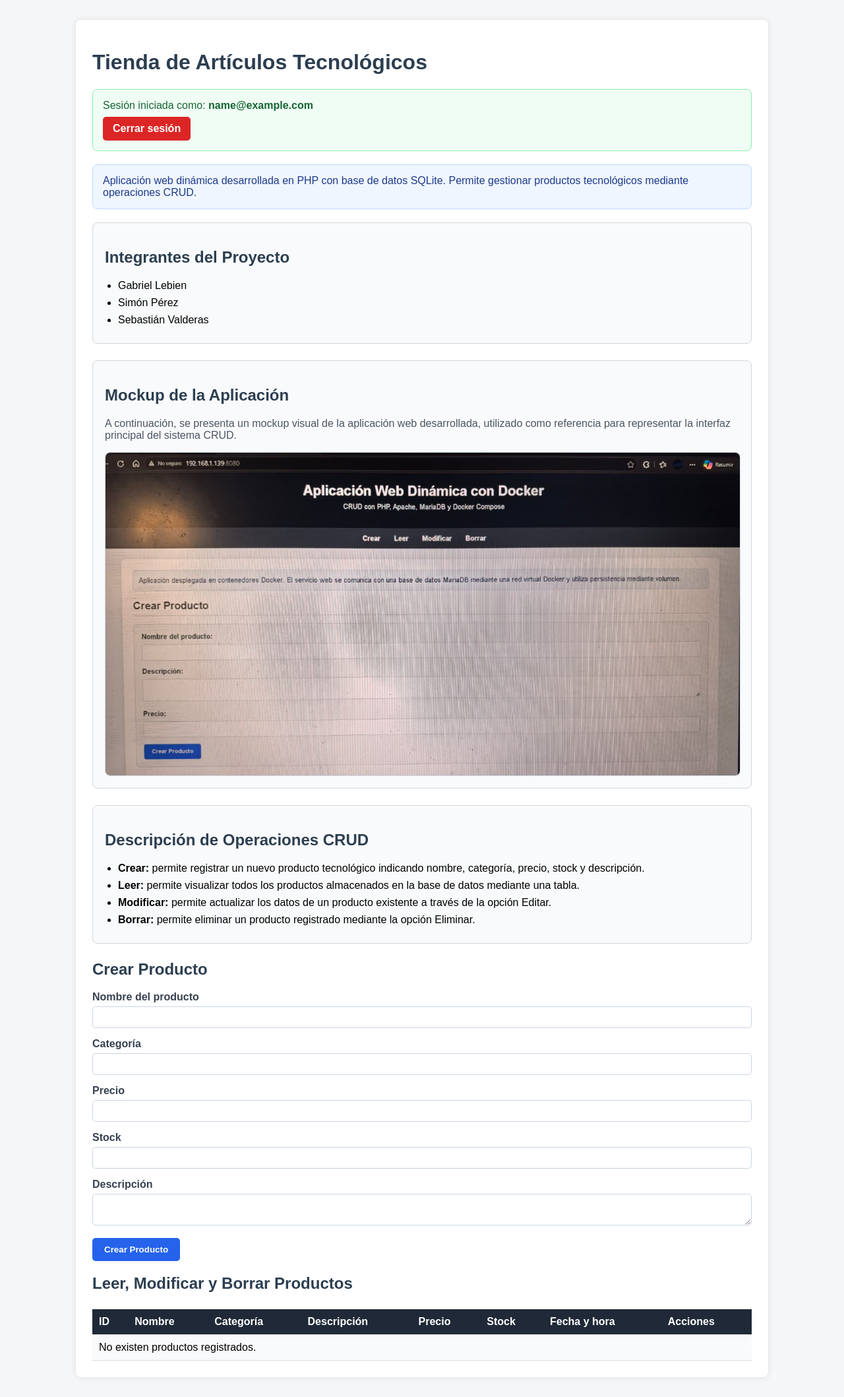
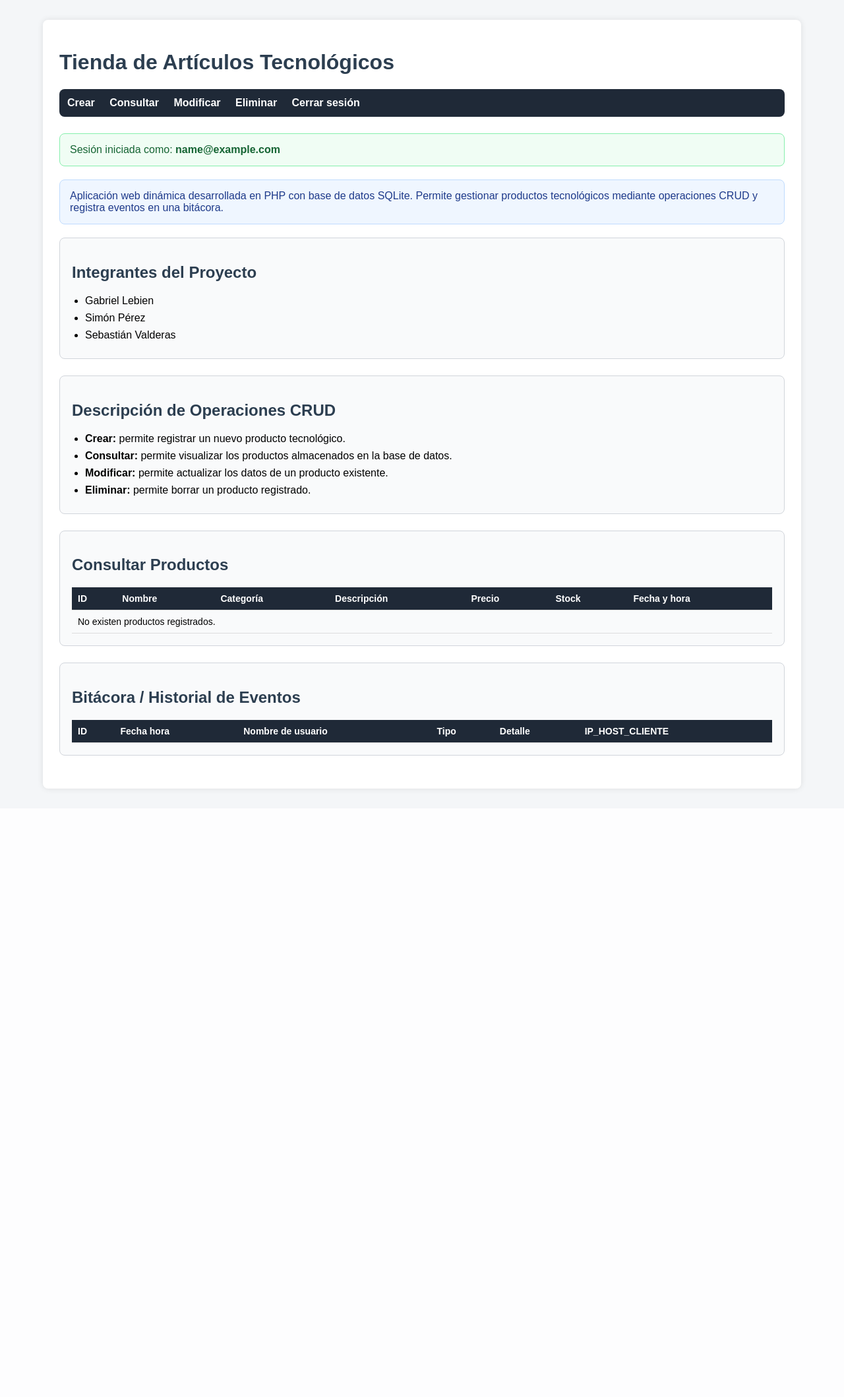
Before and after one commit to Saimon01XD/TallerInformatica, a PHP site: page /crud.php in a window 1280 px wide. Shown: the whole page at 66% size. After the commit the page ends 1200 px from the top, so only its background shows below. Run offline with PHP 8.4, Linux system fonts and the light colour scheme; the visitor is signed in with stand-in values (Sample User, id 1); lists and menus that the app fills with data are empty.

Commit message:
Update crud.php

```diff
--- a/crud.php
+++ b/crud.php
@@ -8,40 +8,32 @@ if (!isset($_SESSION['usuario_id'])) {
 
 require 'database.php';
 
+$usuarioActual = $_SESSION['usuario_correo'];
 $mensaje = "";
+$accion = $_GET['accion'] ?? 'consultar';
 
-/* ===== CERRAR SESIÓN ===== */
+/* Cerrar sesión */
 if (isset($_GET['logout'])) {
+    registrarLog(
+        $pdo,
+        $usuarioActual,
+        "Cierre de sesión",
+        "Tabla: usuarios | Usuario cerró sesión"
+    );
+
     session_destroy();
     header("Location: index.php");
     exit;
 }
 
-/* ===== CREAR TABLA PRODUCTOS SI NO EXISTE ===== */
-try {
-    $pdo->exec("
-        CREATE TABLE IF NOT EXISTS productos (
-            id INTEGER PRIMARY KEY AUTOINCREMENT,
-            nombre TEXT NOT NULL,
-            categoria TEXT NOT NULL,
-            precio REAL NOT NULL CHECK (precio >= 0),
-            stock INTEGER NOT NULL CHECK (stock >= 0),
-            descripcion TEXT NOT NULL,
-            fecha_creacion TEXT NOT NULL
-        )
-    ");
-} catch (Exception $e) {
-    $mensaje = "Error al preparar la tabla productos: " . $e->getMessage();
-}
-
-/* ===== CREAR PRODUCTO ===== */
+/* Crear producto */
 if (isset($_POST['crear'])) {
     $nombre = trim($_POST['nombre']);
     $categoria = trim($_POST['categoria']);
     $precio = $_POST['precio'];
     $stock = $_POST['stock'];
     $descripcion = trim($_POST['descripcion']);
-    $fechaCreacion = date('Y-m-d H:i:s');
+    $fechaCreacion = date('d/m/Y, H:i:s');
 
     if ($precio < 0) {
         $mensaje = "Error: el precio no puede ser negativo.";
@@ -54,27 +46,47 @@ if (isset($_POST['crear'])) {
         ");
         $stmt->execute([$nombre, $categoria, $precio, $stock, $descripcion, $fechaCreacion]);
 
-        header("Location: crud.php");
+        $productoId = $pdo->lastInsertId();
+
+        registrarLog(
+            $pdo,
+            $usuarioActual,
+            "Crear registro",
+            "Tabla: productos | ID creado: " . $productoId . " | Nombre: " . $nombre
+        );
+
+        header("Location: crud.php?accion=consultar");
         exit;
     }
 }
 
-/* ===== ELIMINAR PRODUCTO ===== */
+/* Eliminar producto */
 if (isset($_GET['eliminar'])) {
+    $idEliminar = $_GET['eliminar'];
+
+    $stmtConsulta = $pdo->prepare("SELECT * FROM productos WHERE id = ?");
+    $stmtConsulta->execute([$idEliminar]);
+    $productoEliminado = $stmtConsulta->fetch(PDO::FETCH_ASSOC);
+
     $stmt = $pdo->prepare("DELETE FROM productos WHERE id = ?");
-    $stmt->execute([$_GET['eliminar']]);
+    $stmt->execute([$idEliminar]);
 
-    header("Location: crud.php");
+    registrarLog(
+        $pdo,
+        $usuarioActual,
+        "Eliminar registro",
+        "Tabla: productos | ID eliminado: " . $idEliminar . " | Nombre: " . ($productoEliminado['nombre'] ?? 'No disponible')
+    );
+
+    header("Location: crud.php?accion=eliminar");
     exit;
 }
 
-/* ===== LEER PRODUCTOS ===== */
-try {
+/* Consultar productos */
 $productos = $pdo->query("SELECT * FROM productos ORDER BY id DESC")->fetchAll(PDO::FETCH_ASSOC);
-} catch (Exception $e) {
-    $productos = [];
-    $mensaje = "Aviso: no se pudieron cargar los productos.";
-}
+
+/* Consultar logs */
+$logs = $pdo->query("SELECT * FROM logs ORDER BY id DESC LIMIT 50")->fetchAll(PDO::FETCH_ASSOC);
 ?>
 
 <!DOCTYPE html>
@@ -91,7 +103,7 @@ try {
         }
 
         .container {
-            max-width: 1000px;
+            max-width: 1100px;
             background: #fff;
             padding: 25px;
             margin: auto;
@@ -101,6 +113,24 @@ try {
 
         h1, h2 {
             color: #2c3e50;
+        }
+
+        .menu {
+            background: #1f2937;
+            padding: 12px;
+            border-radius: 8px;
+            margin-bottom: 25px;
+        }
+
+        .menu a {
+            color: white;
+            margin-right: 18px;
+            text-decoration: none;
+            font-weight: bold;
+        }
+
+        .menu a:hover {
+            text-decoration: underline;
         }
 
         .descripcion {
@@ -121,7 +151,7 @@ try {
             margin-bottom: 20px;
         }
 
-        .integrantes, .crud-info, .mockup {
+        .integrantes, .crud-info, .mockup, .seccion {
             margin-bottom: 25px;
             padding: 18px;
             border-radius: 8px;
@@ -136,10 +166,6 @@ try {
 
         .integrantes li, .crud-info li {
             margin-bottom: 8px;
-        }
-
-        .mockup p {
-            color: #4b5563;
         }
 
         .mockup img {
@@ -180,29 +206,15 @@ try {
             background: #1d4ed8;
         }
 
-        .btn-salir {
-            display: inline-block;
-            background: #dc2626;
-            color: white;
-            padding: 9px 15px;
-            border-radius: 5px;
-            text-decoration: none;
-            font-weight: bold;
-            margin-top: 8px;
-        }
-
-        .btn-salir:hover {
-            background: #b91c1c;
-        }
-
         table {
             width: 100%;
             border-collapse: collapse;
-            margin-top: 25px;
+            margin-top: 18px;
+            font-size: 14px;
         }
 
         th, td {
-            padding: 10px;
+            padding: 9px;
             border-bottom: 1px solid #ddd;
             text-align: left;
             vertical-align: top;
@@ -246,16 +258,22 @@ try {
 <div class="container">
     <h1>Tienda de Artículos Tecnológicos</h1>
 
+    <div class="menu">
+        <a href="crud.php?accion=crear">Crear</a>
+        <a href="crud.php?accion=consultar">Consultar</a>
+        <a href="crud.php?accion=modificar">Modificar</a>
+        <a href="crud.php?accion=eliminar">Eliminar</a>
+        <a href="crud.php?logout=1">Cerrar sesión</a>
+    </div>
+
     <div class="usuario-box">
         Sesión iniciada como:
-        <strong><?= htmlspecialchars($_SESSION['usuario_correo']) ?></strong>
-        <br>
-        <a class="btn-salir" href="crud.php?logout=1">Cerrar sesión</a>
+        <strong><?= htmlspecialchars($usuarioActual) ?></strong>
     </div>
 
     <div class="descripcion">
         Aplicación web dinámica desarrollada en PHP con base de datos SQLite.
-        Permite gestionar productos tecnológicos mediante operaciones CRUD.
+        Permite gestionar productos tecnológicos mediante operaciones CRUD y registra eventos en una bitácora.
     </div>
 
     <section class="integrantes">
@@ -267,22 +285,13 @@ try {
         </ul>
     </section>
 
-    <section class="mockup">
-        <h2>Mockup de la Aplicación</h2>
-        <p>
-            A continuación, se presenta un mockup visual de la aplicación web desarrollada,
-            utilizado como referencia para representar la interfaz principal del sistema CRUD.
-        </p>
-        <img src="mockup.jpeg" alt="Mockup de la aplicación Tienda Tecnológica">
-    </section>
-
     <section class="crud-info">
         <h2>Descripción de Operaciones CRUD</h2>
         <ul>
-            <li><strong>Crear:</strong> permite registrar un nuevo producto tecnológico indicando nombre, categoría, precio, stock y descripción.</li>
-            <li><strong>Leer:</strong> permite visualizar todos los productos almacenados en la base de datos mediante una tabla.</li>
-            <li><strong>Modificar:</strong> permite actualizar los datos de un producto existente a través de la opción Editar.</li>
-            <li><strong>Borrar:</strong> permite eliminar un producto registrado mediante la opción Eliminar.</li>
+            <li><strong>Crear:</strong> permite registrar un nuevo producto tecnológico.</li>
+            <li><strong>Consultar:</strong> permite visualizar los productos almacenados en la base de datos.</li>
+            <li><strong>Modificar:</strong> permite actualizar los datos de un producto existente.</li>
+            <li><strong>Eliminar:</strong> permite borrar un producto registrado.</li>
         </ul>
     </section>
 
@@ -292,6 +301,8 @@ try {
         </div>
     <?php endif; ?>
 
+    <?php if ($accion === 'crear'): ?>
+        <section class="seccion">
             <h2>Crear Producto</h2>
 
             <form method="POST">
@@ -312,8 +323,12 @@ try {
 
                 <button type="submit" name="crear">Crear Producto</button>
             </form>
+        </section>
+    <?php endif; ?>
 
-    <h2>Leer, Modificar y Borrar Productos</h2>
+    <?php if ($accion === 'consultar'): ?>
+        <section class="seccion">
+            <h2>Consultar Productos</h2>
 
             <table>
                 <tr>
@@ -324,7 +339,6 @@ try {
                     <th>Precio</th>
                     <th>Stock</th>
                     <th>Fecha y hora</th>
-            <th>Acciones</th>
                 </tr>
 
                 <?php if (count($productos) > 0): ?>
@@ -337,21 +351,106 @@ try {
                             <td>$<?= number_format($p['precio'], 0, ',', '.') ?></td>
                             <td><?= htmlspecialchars($p['stock']) ?></td>
                             <td><?= htmlspecialchars($p['fecha_creacion']) ?></td>
+                        </tr>
+                    <?php endforeach; ?>
+                <?php else: ?>
+                    <tr>
+                        <td colspan="7">No existen productos registrados.</td>
+                    </tr>
+                <?php endif; ?>
+            </table>
+        </section>
+    <?php endif; ?>
+
+    <?php if ($accion === 'modificar'): ?>
+        <section class="seccion">
+            <h2>Modificar Productos</h2>
+
+            <table>
+                <tr>
+                    <th>ID</th>
+                    <th>Nombre</th>
+                    <th>Categoría</th>
+                    <th>Precio</th>
+                    <th>Stock</th>
+                    <th>Acción</th>
+                </tr>
+
+                <?php foreach ($productos as $p): ?>
+                    <tr>
+                        <td><?= htmlspecialchars($p['id']) ?></td>
+                        <td><?= htmlspecialchars($p['nombre']) ?></td>
+                        <td><?= htmlspecialchars($p['categoria']) ?></td>
+                        <td>$<?= number_format($p['precio'], 0, ',', '.') ?></td>
+                        <td><?= htmlspecialchars($p['stock']) ?></td>
                         <td>
-                        <a class="editar" href="editar.php?id=<?= htmlspecialchars($p['id']) ?>">Editar</a> |
-                        <a class="eliminar" href="?eliminar=<?= htmlspecialchars($p['id']) ?>"
+                            <a class="editar" href="editar.php?id=<?= htmlspecialchars($p['id']) ?>">Editar</a>
+                        </td>
+                    </tr>
+                <?php endforeach; ?>
+            </table>
+        </section>
+    <?php endif; ?>
+
+    <?php if ($accion === 'eliminar'): ?>
+        <section class="seccion">
+            <h2>Eliminar Productos</h2>
+
+            <table>
+                <tr>
+                    <th>ID</th>
+                    <th>Nombre</th>
+                    <th>Categoría</th>
+                    <th>Precio</th>
+                    <th>Stock</th>
+                    <th>Acción</th>
+                </tr>
+
+                <?php foreach ($productos as $p): ?>
+                    <tr>
+                        <td><?= htmlspecialchars($p['id']) ?></td>
+                        <td><?= htmlspecialchars($p['nombre']) ?></td>
+                        <td><?= htmlspecialchars($p['categoria']) ?></td>
+                        <td>$<?= number_format($p['precio'], 0, ',', '.') ?></td>
+                        <td><?= htmlspecialchars($p['stock']) ?></td>
+                        <td>
+                            <a class="eliminar" href="crud.php?accion=eliminar&eliminar=<?= htmlspecialchars($p['id']) ?>"
                                onclick="return confirm('¿Eliminar producto?')">
                                 Eliminar
                             </a>
                         </td>
                     </tr>
                 <?php endforeach; ?>
-        <?php else: ?>
+            </table>
+        </section>
+    <?php endif; ?>
+
+    <section class="seccion">
+        <h2>Bitácora / Historial de Eventos</h2>
+
+        <table>
             <tr>
-                <td colspan="8">No existen productos registrados.</td>
+                <th>ID</th>
+                <th>Fecha hora</th>
+                <th>Nombre de usuario</th>
+                <th>Tipo</th>
+                <th>Detalle</th>
+                <th>IP_HOST_CLIENTE</th>
             </tr>
-        <?php endif; ?>
+
+            <?php foreach ($logs as $log): ?>
+                <tr>
+                    <td><?= htmlspecialchars($log['id']) ?></td>
+                    <td><?= htmlspecialchars($log['fecha_hora']) ?></td>
+                    <td><?= htmlspecialchars($log['nombre_usuario']) ?></td>
+                    <td><?= htmlspecialchars($log['tipo']) ?></td>
+                    <td><?= htmlspecialchars($log['detalle']) ?></td>
+                    <td><?= htmlspecialchars($log['ip_host_cliente']) ?></td>
+                </tr>
+            <?php endforeach; ?>
         </table>
+    </section>
+
 </div>
 
 </body>
```
Lines whose indentation alone changed are shown as unchanged.
